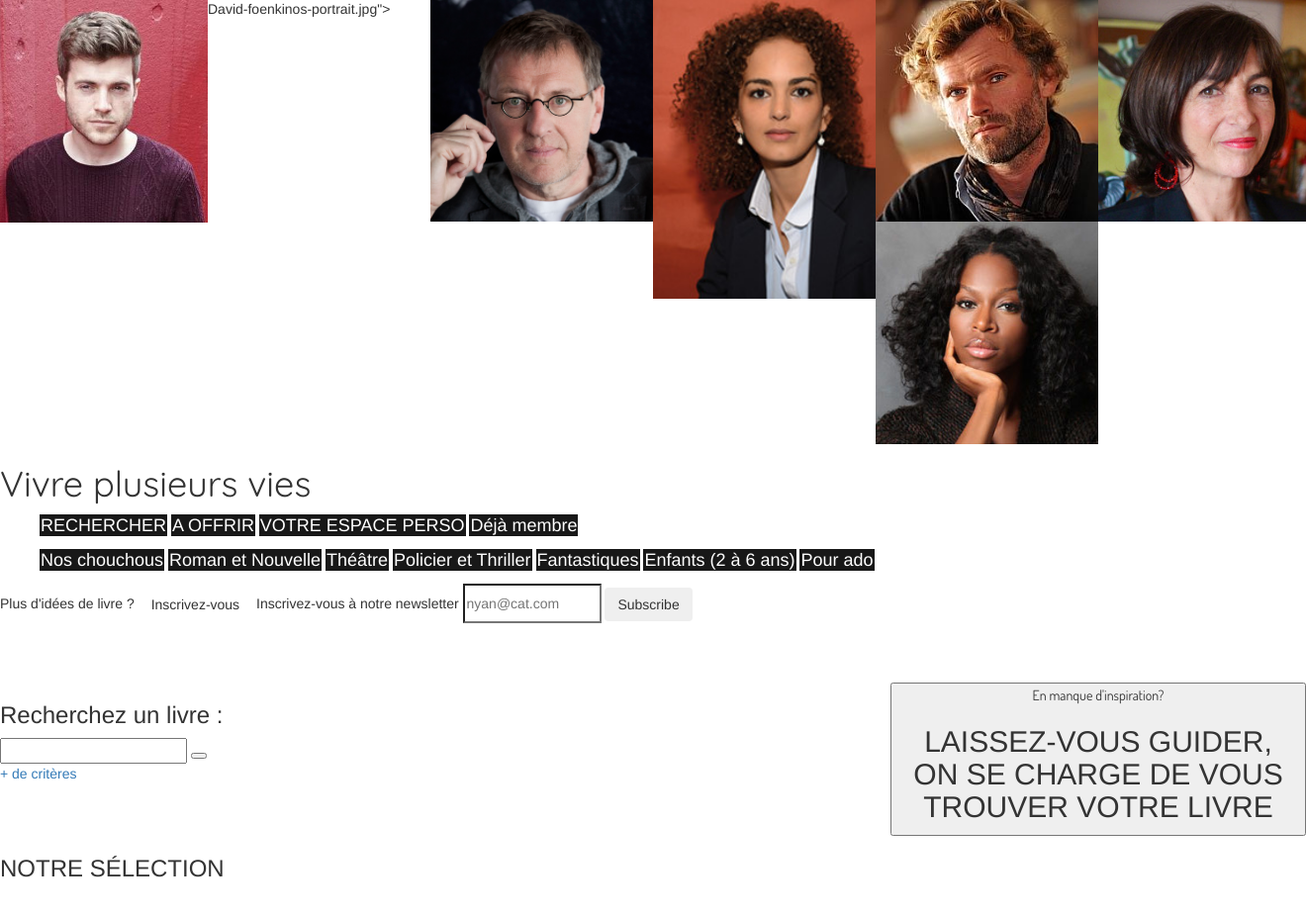
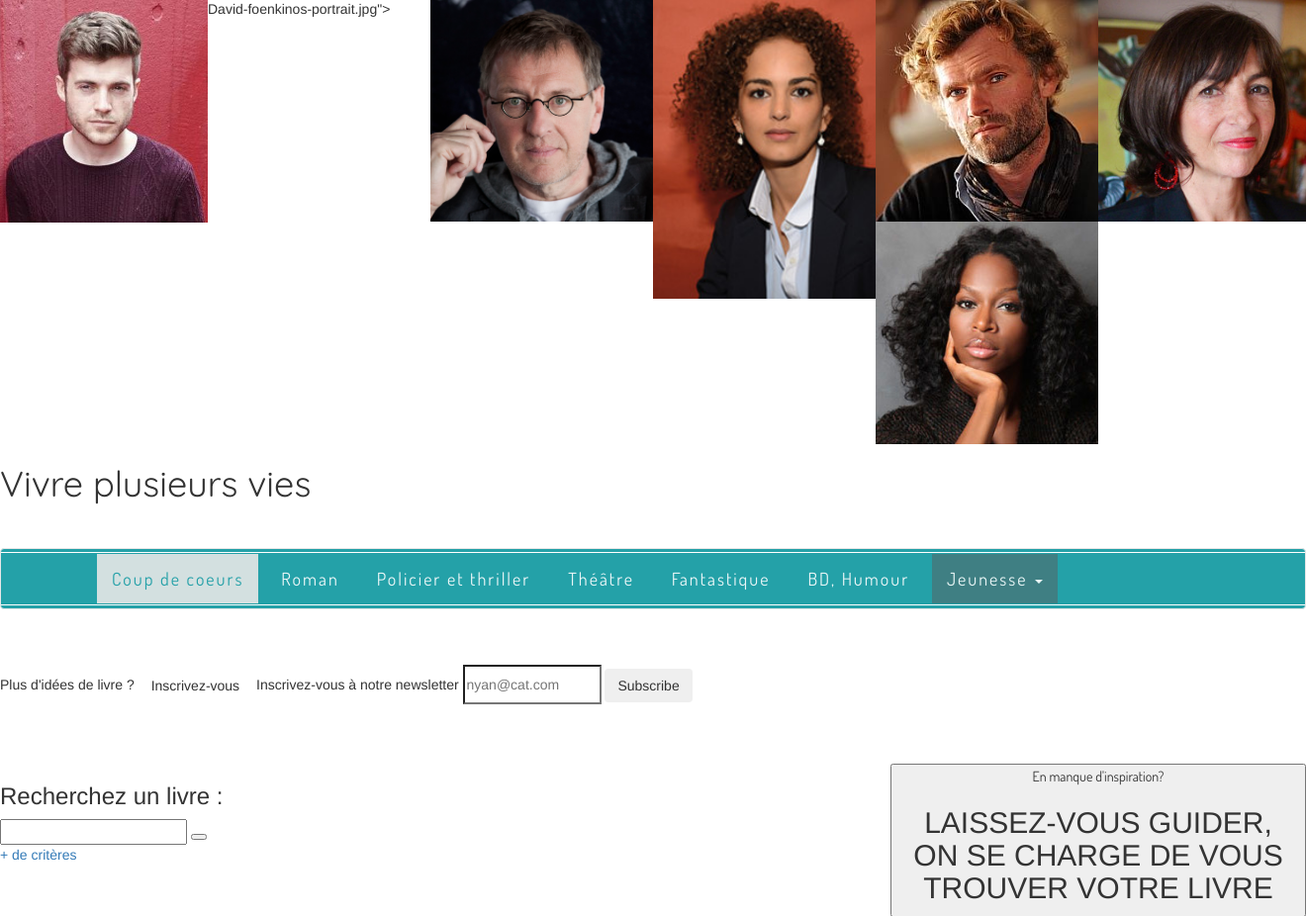
Before and after one commit to ameliebibi/overbouquiner, a PHP site: page / in a window 1320 px wide; the page is wider, and only the part inside the window is pictured. Shown: the part 226-1152 px from the top of that part at 99% size. Run offline with PHP 8.4, Linux system fonts and the light colour scheme; some libraries are stand-ins or nearby versions.

Commit message:
Un push de début d'après midi
avec très belle nav bar ss nover

```diff
--- a/index.html
+++ b/index.html
@@ -87,6 +87,56 @@
 				</ul>
 			</nav>
 		<!-- END TOP NAV-->
+
+		<!---NAV BAR TOP BOOTSTRAP-->
+		<nav class="navbar navbar-default" role="navigation">
+
+
+
+
+		<div class="dots">
+		  <div class="container-fluid">
+		  	<div class="navbar-header">
+		      <button type="button" class="navbar-toggle collapsed" data-toggle="collapse" data-target="#bs-example-navbar-collapse-1">
+		        <span class="sr-only">Toggle navigation</span>
+		        <span class="icon-bar"></span>
+		        <span class="icon-bar"></span>
+		        <span class="icon-bar"></span>
+		      </button>
+		      <!-- <a class="navbar-brand" href="#">BOOKS</a> -->
+		    </div>
+
+		    <!-- Brand and toggle get grouped for better mobile display -->
+
+
+    <!-- Collect the nav links, forms, and other content for toggling -->
+    <div class="collapse navbar-collapse" id="bs-example-navbar-collapse-1">
+      <ul class="nav navbar-nav">
+        <li class="active"><a href="#"><p>Coup de coeurs</p></a></li>
+        <li><a href="#"><p>Roman</p></a></li>
+        <li><a href="#"><p>Policier et thriller</p></a></li>
+        <li><a href="#"><p>Théâtre</p></a></li>
+        <li><a href="#"><p>Fantastique</p></a></li>
+        <li><a href="#"><p>BD, Humour</p></a></li>
+      </ul>
+      <ul class="nav navbar-nav">
+        <li class="dropdown">
+          <a href="#" class="dropdown-toggle" data-toggle="dropdown"><p>Jeunesse <span class="caret"></span></p></a>
+          <ul class="dropdown-menu" role="menu">
+            <li><a href="#">De 3 à 5 ans</a></li>
+            <li><a href="#">Mes premières lectures de 6 à 8 ans</a></li>
+            <li><a href="#">Des livres pour les 12 / 16 ans</a></li>
+            <li class="divider"></li>
+            <li><a href="#">Separated link</a></li>
+          </ul>
+        </li>
+      </ul>
+    </div><!-- /.navbar-collapse -->
+  </div><!-- /.container-fluid -->
+  </div><!-- dots -->
+</nav>
+
+
 
 		<!-- NAV SEGONDAIRE-->
 			<nav class="Nav segondaire">
@@ -205,7 +255,7 @@
 
 	<script src="https://ajax.googleapis.com/ajax/libs/jquery/1.11.1/jquery.min.js"></script>
 
-	<script src="https://maxcdn.bootstrapcdn.com/bootstrap/3.2.0/js/bootstrap.min.js"></
+	<script src="https://maxcdn.bootstrapcdn.com/bootstrap/3.2.0/js/bootstrap.min.js"></script>
 
 	</body>
 
--- a/style.css
+++ b/style.css
@@ -13,12 +13,12 @@ h1{
 nav ul li{
 	display: inline;
 	text-decoration: none;
-	background-color: black;
 	opacity: 0.9;
 	font-size: 18px;
 	display: center;
 	border: 1px solid transparent;
 	color: white;
+	font-family: 'Quicksand', sans-serif;
 }
 
 .Top-nav{
@@ -36,6 +36,58 @@ nav ul li{
   padding-left:0;
 }
 
+
+/* NAV BOOTSTRAP GOOD LUCK */
+.container-fluid{
+	letter-spacing: 2px;
+	width:90%;
+	margin: 0 auto;
+}
+
+.collapse .navbar-collapse{
+	display: center;
+	width: 80%;
+}
+
+.navbar-default, .navbar-collapse {
+	background-color:#24A1A8;
+}
+
+.navbar-nav li p{
+	margin:auto;
+	color:white;
+}
+
+.navbar .nav,
+.navbar .nav > li {
+  float:none;
+  display:inline-block;
+  *display:inline; /* ie7 fix */
+  *zoom:1; /* hasLayout ie7 trigger */
+  vertical-align: top;
+}
+
+.dots {
+	border-top: 1px solid white;
+	border-bottom: 1px solid white;
+	margin-top: 3px;
+	margin-bottom: 3px;
+
+}
+
+.active a p{
+	color: #24A1A8;
+}
+
+.navbar-nav .active a:focus{
+	background-color: white;
+}
+
+.dropdown-toggle{
+	background-color: #427C7F;
+}
+
+
 /* CTA newsletter */
 
 .headroom {
@@ -44,3 +96,4 @@ nav ul li{
     left: 0px;
     right: 0px;
     transition: all 0.2s ease-in-out 0s;
+}
```
Also changed, not shown: image/femme_fenetre_coupee.png (added).
